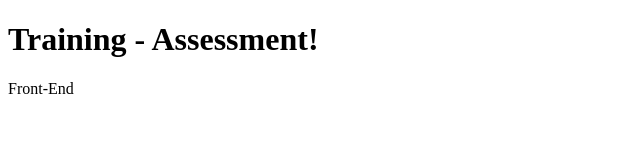
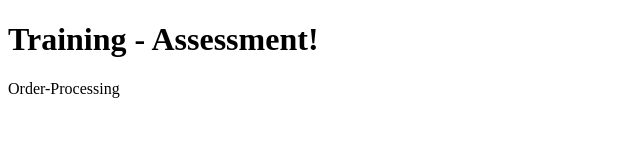
Before and after one commit to harshap0202/training-assessment-task, a plain HTML site: page docker/order-processing/index.html in a window 1280 px wide. Shown: the full height of the page, 0-640 px from the left. Drawn offline with Linux system fonts and the light colour scheme.

Commit message:
commit-3

```diff
--- a/docker/order-processing/index.html
+++ b/docker/order-processing/index.html
@@ -2,6 +2,6 @@
 <html>
 <body>
     <h1>Training - Assessment!</h1>
-    <p>Front-End</p>
+    <p>Order-Processing</p>
 </body>
 </html>
```
Also changed, not shown: docker/front-end/index.html (renamed from docker/frontend/index.html), 6 other files.
